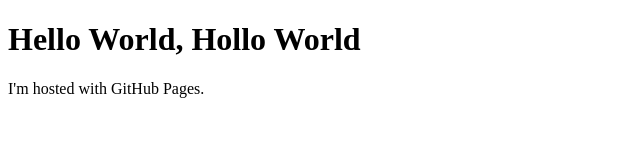
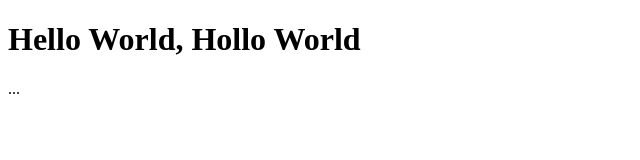
Before and after one commit to originator-space/originator-space.github.io, a plain HTML site: page index.html in a window 1280 px wide. Shown: the whole page, without its empty margins (0-640 px from the left). Drawn offline with Linux system fonts and the light colour scheme.

Commit message:
change something

```diff
--- a/index.html
+++ b/index.html
@@ -1,10 +1,10 @@
 <!DOCTYPE html>
 <html>
 	<head>
-		<title>GitHub Page: Hello World</title>
+		<title>Hello World</title>
 	</head>
 	<body>
 		<h1>Hello World, Hollo World</h1>
-		<p>I'm hosted with GitHub Pages.</p>
+		<p>...</p>
 	</body>
 </html>
```
